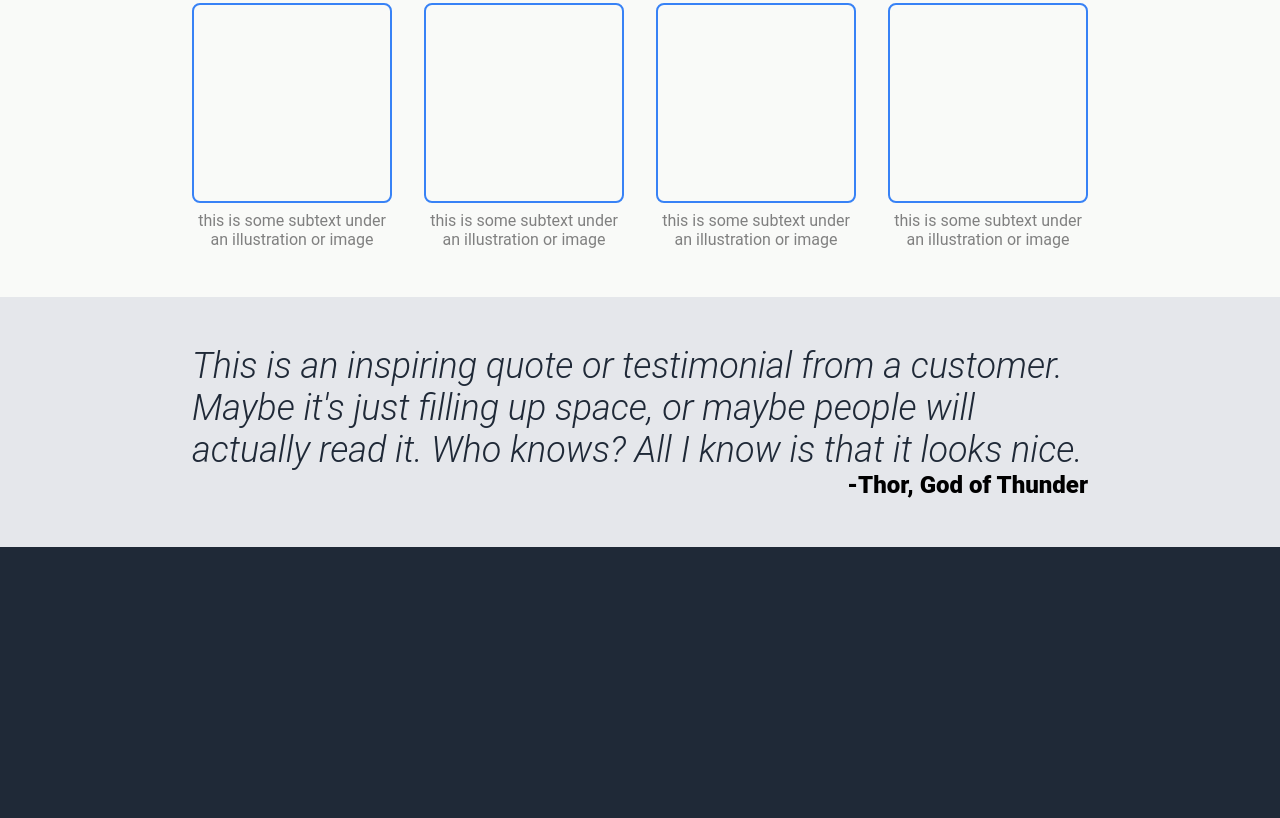
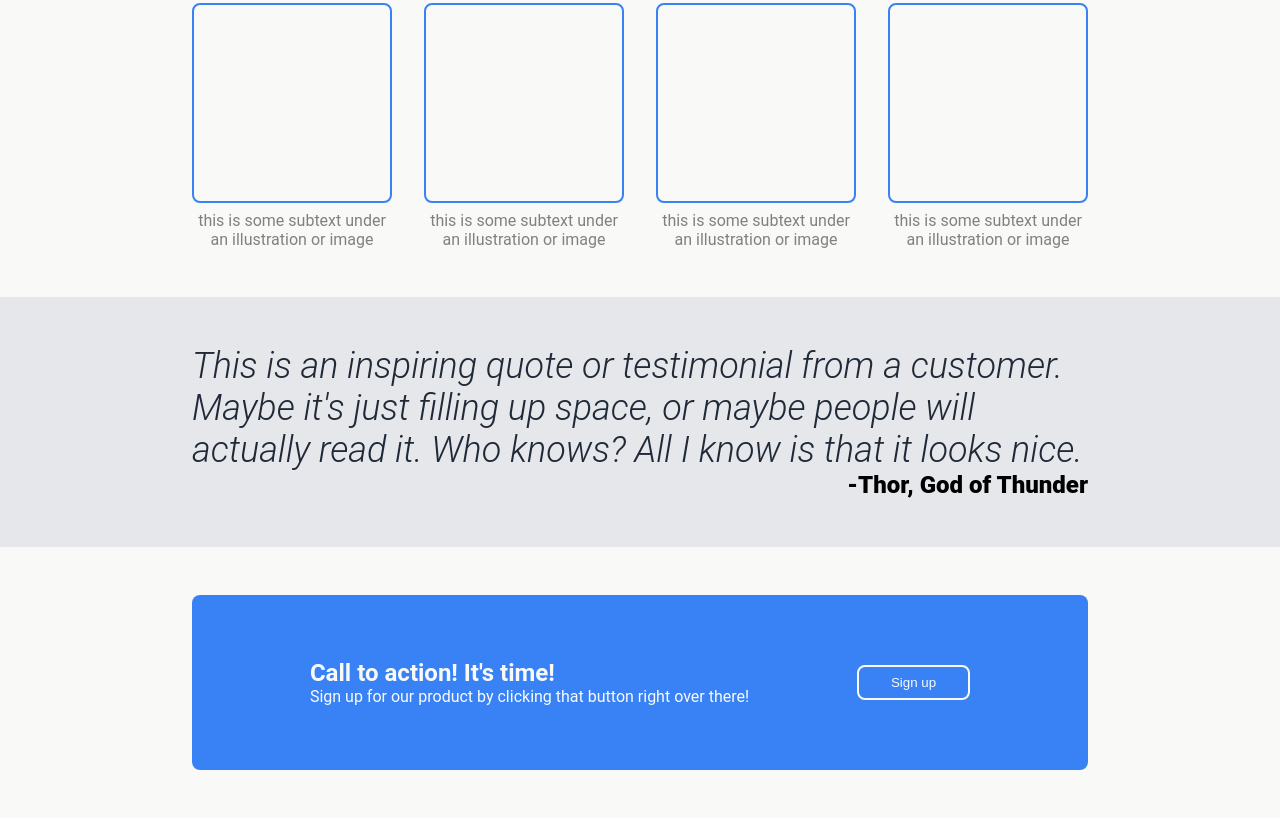
Before and after one commit to flowerboycutie/odin-landing-page, a plain HTML site: page index.html in a window 1280 px wide. Shown: the part 659-1477 px from the top of the page. Before the commit the page ends 1206 px from the top, so only its background shows below. Drawn offline with Linux system fonts and the light colour scheme.

Commit message:
Add cta section

```diff
--- a/index.html
+++ b/index.html
@@ -16,7 +16,7 @@
         </div>
     </section>
     <section class="hero">
-        <div class="cta">
+        <div class="hero-cta">
             <h1>This website is awesome</h1>
             <p>This website has some subtext that goes here under the main title. It's a smaller font and the color is lower contrast</p>
             <button>Sign up</button>
@@ -50,5 +50,14 @@
         <h1>This is an inspiring quote or testimonial from a customer. Maybe it's just filling up space, or maybe people will actually read it. Who knows? All I know is that it looks nice.</h1>
         <span>-Thor, God of Thunder</span>
     </section>
+    <section class="cta">
+        <div class="cta-container">
+            <div class="cta-text">
+                <h1>Call to action! It's time!</h1>
+                <p>Sign up for our product by clicking that button right over there!</p>
+            </div>
+            <button>Sign up</button>
+        </div>
+    </section>
 </body>
 </html>
--- a/styles.css
+++ b/styles.css
@@ -61,25 +61,25 @@ section {
     color: var(--white);
 }
 
-.cta {
+.hero-cta {
     display: flex;
     flex-direction: column;
     gap: 1rem;
     width: 50%;
 }
 
-.cta h1 {
+.hero-cta h1 {
     font-size: var(--hero-font-size);
     font-weight: var(--bold);
 }
 
-.cta p {
+.hero-cta p {
     font-size: var(--hero-secondary-font-size);
     color: var(--white);
     text-align: left;
 }
 
-.cta button {
+.hero-cta button {
     width: fit-content;
     background-color: var(--secondary-color);
     color: var(--white);
@@ -149,3 +149,30 @@ section {
     font-size: var(--hero-logo-font-size);
     font-weight: var(--bold);
 }
+
+.cta {
+    background-color: var(--white);
+}
+
+.cta-container {
+    background-color: var(--secondary-color);
+    display: flex;
+    justify-content: space-around;
+    align-items: center;
+    border-radius: 0.5rem;
+    padding: 4rem;
+}
+
+.cta-text {
+    color: var(--white);
+}
+
+.cta button {
+    width: fit-content;
+    height: fit-content;
+    background-color: var(--secondary-color);
+    color: var(--white);
+    border: 2px solid var(--white);
+    padding: 0.5rem 2rem;
+    border-radius: 0.5rem;
+}
```
